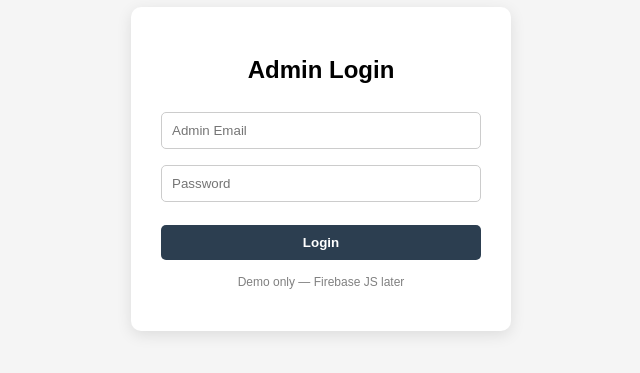
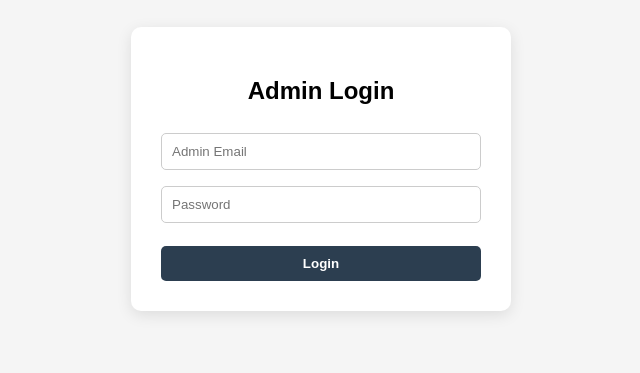
Before and after one commit to Jay-An-Prog/Gym-Admin, a plain HTML site: page login.html in a window 1280 px wide. Shown: the part 231-604 px from the top of the page, without its empty margins (319-959 px from the left). Drawn offline with Linux system fonts and the light colour scheme; no server answers.

Commit message:
Update login.html

```diff
--- a/login.html
+++ b/login.html
@@ -15,10 +15,6 @@
             <input type="password" placeholder="Password" required>
 
             <button type="submit">Login</button>
-
-            <p class="demo-note">
-                Demo only — Firebase JS later
-            </p>
         </form>
     </div>
 
```
